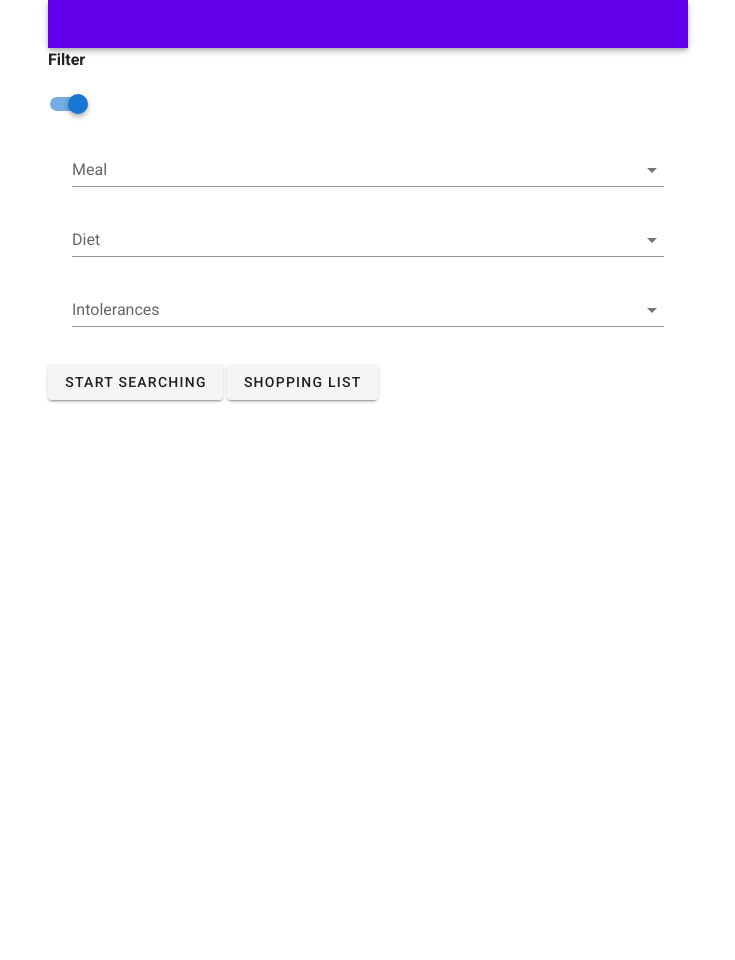
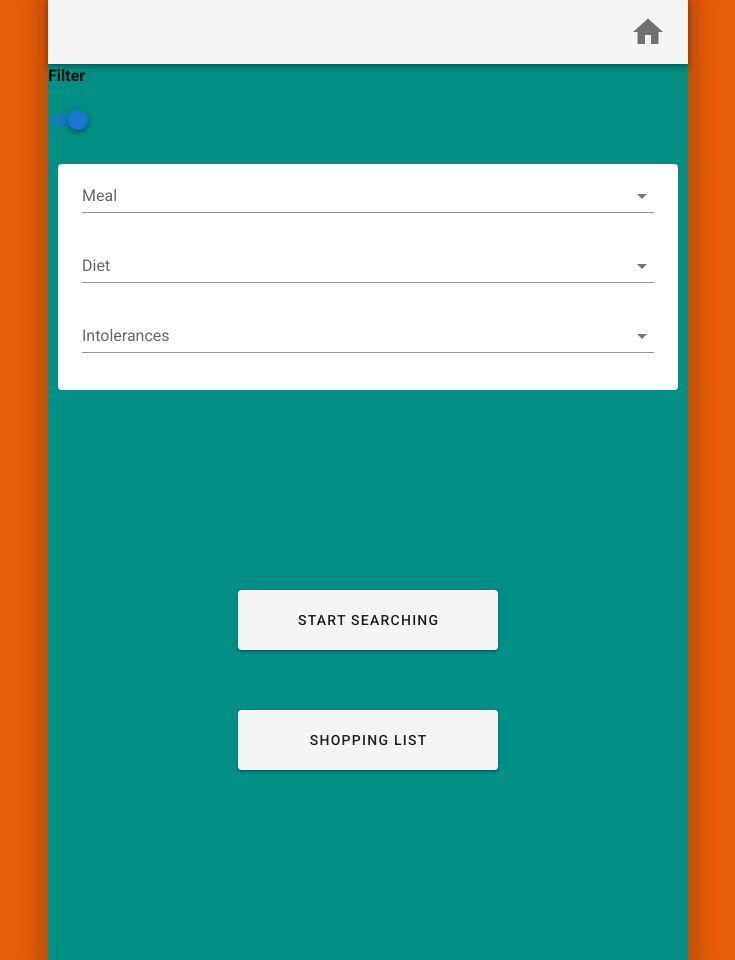
Before and after one commit to Dadams4786/CappedStone, a Django app: page / in a window 1280 px wide. Shown: the whole page, without its empty margins (272-1007 px from the left). Before the commit the page ends 403 px from the top, so only its background shows below. Run offline with Django 3.2, Linux system fonts and the light colour scheme; some libraries are stand-ins or nearby versions.

Commit message:
Made things look less ugly

```diff
--- a/capstone/fudr/templates/fudr/index.html
+++ b/capstone/fudr/templates/fudr/index.html
@@ -13,38 +13,75 @@
     <script src="https://cdn.jsdelivr.net/npm/vuetify@2.x/dist/vuetify.js"></script>
     <link href="https://cdn.jsdelivr.net/npm/@mdi/font@4.x/css/materialdesignicons.min.css" rel="stylesheet">
     <link href="https://cdn.jsdelivr.net/npm/vuetify@2.x/dist/vuetify.min.css" rel="stylesheet">
+    <link href="https://fonts.googleapis.com/css?family=Material+Icons" rel="stylesheet">
     <meta name="viewport" content="width=device-width, initial-scale=1, maximum-scale=1, user-scalable=no, minimal-ui">
     <link rel="stylesheet" href="{% static 'fudr/style.css' %}">
     <style>
+        .foodImage {
+            height: 65vh;
+            width: 50vw;
+            padding: 5px;
+            border-radius: 25x;
+        }
+
+        .centerBar {
+            height: 100%;
+            width: 50vw;
+            margin: 0 auto;
+            background-color: #018F83;
+            box-shadow: 0px 0px 21px 8px rgba(181,72,9,1);
+        }
+
         .bigDiv {
-            max-width: 50vw;
+            width: 100vw;
+            height: 100%;
             margin: 0 auto;
+            display: flex;
+            flex-direction: column;
+            justify-content: center;
+            background-color: #E85D0C;
+
         }
 
         .headerLogo {
             margin: 10px;
-            padding: 10px;
+            padding: 20px;
+            display: flex;
         }
 
         .header {
-            max-height: 20vh;
+            color: #E85D0C;
+            display: flex;
 
         }
 
         .flip-card {
-            background-color: transparent;
-            width: 500px;
-            height: 500px;
+            background-color: #E85D0C;
+            width: 50vw;
+            height: 70vh;
             /* border: 1px solid #f1f1f1; */
             /* perspective: 1000px; */
             margin: 0 auto;
+            align-items: center;
 
             /* Remove this if you don't want the 3D effect */
         }
-
         .nextLastButtons {
             margin: 0 auto !important;
             text-align: center;
+            display: flex;
+            justify-content: space-evenly;
+            padding: 10px;
+            background-color: #00897B;
+        }
+        .mainButtons{
+            display: flex;
+            flex-direction: column;
+            margin: 20vh;
+            justify-content: space-evenly;
+        }
+        .filters{
+            padding: 10px;
         }
 
         /* This container is needed to position the front and back side */
@@ -75,15 +112,30 @@
 
         /* Style the front side (fallback if image is missing) */
         .flip-card-front {
-            background-color: #bbb;
+            background-color: #00897B;
             color: black;
         }
 
         /* Style the back side */
         .flip-card-back {
-            background-color: black;
+            background-color: #00897B;
             color: white;
             transform: rotateY(180deg);
+            padding: 45px;
+        }
+        .search{
+            margin: 30px;
+        }
+        .shopList{
+            margin: 30px;
+        }
+        .shoppingCard{
+            margin: 10px;
+            padding: 10px;
+            opacity: 0.9;
+        }
+        .clearShopList{
+            margin: 10px;
         }
     </style>
 </head>
@@ -92,27 +144,31 @@
     <div id="app">
         <v-app>
             <div class="bigDiv">
-                <v-app-bar class="header" color="deep-purple accent-4" dense>
-
-                    <v-toolbar-title>
-                        <v-img class="headerLogo" src="{% static 'fudr/logo-B-transparent.png' %}" height="150" contain>
+                <div class="centerBar">
+                    <v-app-bar>
+                        <v-toolbar-title class="header" height="200">
+                            <v-img class="headerLogo" src="{% static 'fudr/logo-B-transparent.png' %}" height="175px"
+                                contain>
                             </v-img>
                         </v-toolbar-title>
+                        <v-btn v-on:click="clearRecipes" icon>
+                            <v-icon large>home</v-icon>
+                        </v-btn>
 
                         <v-spacer></v-spacer>
                     </v-app-bar>
                     <v-content v-if="current_view == 'cards'">
-                    <v-btn v-on:click="clearRecipes">Home</v-btn>
-                    <v-card max-width="45vw">
-                        <v-carousel v-model="model" hide-delimiters :continuous="false" height="80vh"
+
+                        <v-card max-width="50vw">
+                            <v-carousel v-model="model" hide-delimiters :continuous="false" height="100vh"
                                 :show-arrows="false">
-                            <v-carousel-item v-for="recipe in recipeInfo" height="80vh">
+                                <v-carousel-item v-for="recipe in recipeInfo" class="teal darken-1">
                                     <v-card class="justify-center" v-if="recipe">
                                         <div class="flip-card">
                                             <div class="flip-card-inner">
                                                 <div class="flip-card-front">
-                                                <img v-bind:src="recipe.image" alt="Avatar" style="width:500px;">
-                                                <p class="text-center">[[recipe.title]]</p>
+                                                    <img class="foodImage" v-bind:src="recipe.image" alt="Avatar">
+                                                    <h3 class="text-center">[[recipe.title]]</h3>
                                                     <p>[[this.model]]</p>
                                                 </div>
                                                 <div class="flip-card-back">
@@ -126,13 +182,15 @@
                                             </div>
                                         </div>
                                     </v-card>
+                                </v-carousel-item>
+                            </v-carousel>
                         </v-card>
                     </v-content>
-                <v-content v-if="current_view == 'main'">
+                    <v-content v-if="current_view == 'main'" class="MainPage">
                         <h4>Filter</h4>
                         <v-switch v-model="filter_visible" @change="filterVisibleToggle"></v-switch>
-                    <v-expansion-panels v-model="filter_open_indices" multiple flat>
-                        <v-expansion-panel >
+                        <v-expansion-panels v-model="filter_open_indices" multiple flat class="filters">
+                            <v-expansion-panel>
                                 <v-expansion-panel-content>
                                     <!--  -->
                                     <v-select :items="meal" label="Meal" v-model="mealSelect">
@@ -141,22 +199,24 @@
                                     <v-select :items="diet" label="Diet" v-model="dietSelect">
                                     </v-select>
                                     <!-- [[dietSelect]] -->
-                                <v-select :items="intolerances" label="Intolerances" multiple v-model="intolerancesSelect">
+                                    <v-select :items="intolerances" label="Intolerances" multiple
+                                        v-model="intolerancesSelect">
                                     </v-select>
                                     <!-- [[intolerancesSelect]] -->
                                 </v-expansion-panel-content>
                             </v-expansion-panel>
                         </v-expansion-panels>
-                    <v-btn @click="getRecipes">Start Searching</v-btn>
-                <v-btn @click="current_view='list'">Shopping List</v-btn>
+                        <div class="mainButtons">
+                            <v-btn class="search" @click="getRecipes" height="60">Start Searching</v-btn>
+                            <v-btn class="shopList" @click="current_view='list'" height="60">Shopping List</v-btn>
+                        </div>
                     </v-content>
 
 
                     </v-content>
                     <v-content v-if="current_view == 'list'" id="list">
-                    <v-btn v-on:click="current_view='main'">Home</v-btn>
                         <v-content>
-                        <v-card v-for="recipe in shoppingList">
+                            <v-card v-for="recipe in shoppingList" class="shoppingCard">
                                 <h2>[[recipe.title]]</h2>
                                 <v-list dense>
                                     <v-subheader>Recipe</v-subheader>
@@ -173,10 +233,11 @@
 
                             </v-card>
                             <!-- [[shoppingList]] -->
-                        <v-btn v-on:click="doneShopping">Done Shopping</v-btn>
+                            <v-btn class="clearShopList" v-on:click="doneShopping">Done Shopping</v-btn>
                         </v-content>
 
                     </v-content>
+                </div>
             </div>
         </v-app>
     </div>
@@ -290,7 +351,7 @@
                         this.recipeInfo = []
                         console.log(response.data)
                         let recipes = response.data.recipes
-                        for (let i=0; i<recipes.length; ++i) {
+                        for (let i = 0; i < recipes.length; ++i) {
                             this.recipeInfo.push(recipes[i])
                         }
                         // this.recipeInfo.push(this.recipes)
@@ -306,7 +367,7 @@
                         // console.log(response.data)
                         let recipes = response.data.recipes
                         this.current_view = 'cards'
-                        for (let i=0; i<recipes.length; ++i) {
+                        for (let i = 0; i < recipes.length; ++i) {
                             this.recipeInfo.push(recipes[i])
                         }
                         // this.recipes = []
@@ -322,8 +383,9 @@
                 },
                 nextAdd: function () {
                     console.log(this.recipeInfo)
+                    this.shoppingList.push(this.recipeInfo[this.model])
                     this.getMoreRecipes()
-                    this.shoppingList.push(this.recipeInfo[this.model])
+
 
                     // console.log(this.shoppingList)
 
@@ -353,12 +415,13 @@
                     console.log(this.model)
                     if (this.model == this.recipeInfo.length - 2) {
                         console.log("Getting Recipe")
+                        console.log(this.model)
                         this.getRecipes()
                     }
                     this.model++
                 },
-                filterVisibleToggle: function() {
-                    this.filter_open_indices = (this.filter_visible)? [0]: []
+                filterVisibleToggle: function () {
+                    this.filter_open_indices = (this.filter_visible) ? [0] : []
                     console.log(this.filter_open_indices)
                 }
 
```
Lines whose indentation alone changed are shown as unchanged.
